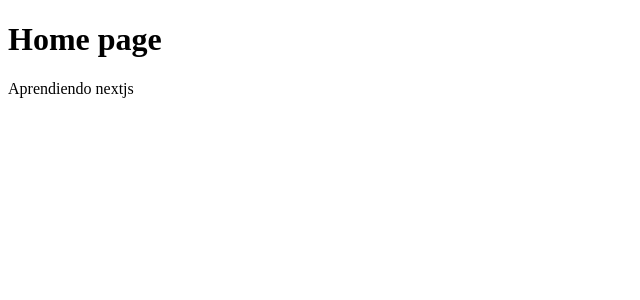
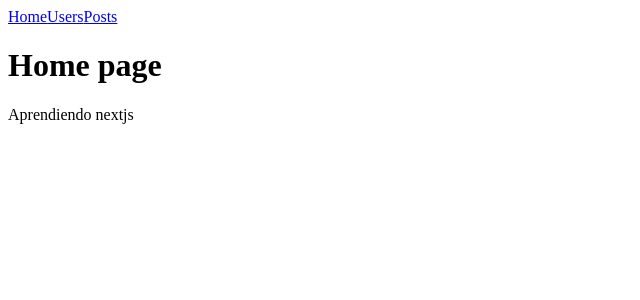
Before and after one commit to GusdomDominguez/Curso-next-js, a Next.js app: page / in a window 1280 px wide. Shown: the top 300 px of the page, without its empty margins (0-640 px from the left). Built offline with nearby package versions, Linux system fonts and the light colour scheme.

Commit message:
Creada navbar

```diff
--- /dev/null
+++ b/components/navbar.js
@@ -0,0 +1,19 @@
+import Link from "next/link";
+export default function Navbar() {
+  return (
+    <nav>
+      <Link href="/">
+        <a>Home</a>
+      </Link>
+      <Link href="/users">
+        <a>Users</a>
+      </Link>
+      <Link href="/posts">
+        <a>Posts</a>
+      </Link>
+      {/*       <Link href="/posts[id]" as={`/posts/${5}`}>
+        <a>Posts 5</a>
+      </Link> */}
+    </nav>
+  );
+}
--- a/pages/index.js
+++ b/pages/index.js
@@ -1,6 +1,9 @@
+import Navbar from "../components/navbar";
+
 export default function Home() {
   return (
     <div>
+      <Navbar></Navbar>
       <h1>Home page</h1>
       <p>Aprendiendo nextjs</p>
     </div>
--- a/pages/posts/[post].js
+++ b/pages/posts/[id].js
@@ -1,11 +1,13 @@
 import { useRouter } from "next/router";
+import Navbar from "../../components/navbar";
 
 export default function post() {
   const router = useRouter();
   return (
     <div>
+      <Navbar />
       <h2>Post Details</h2>
-      <p>Post ID: {router.query.post}</p>
+      <p>Post ID: {router.query.id}</p>
     </div>
   );
 }
--- a/pages/posts/index.js
+++ b/pages/posts/index.js
@@ -1,6 +1,9 @@
+import Navbar from "../../components/navbar";
+
 export default function Posts() {
   return (
     <div>
+      <Navbar></Navbar>
       <h1>Post Pages</h1>
     </div>
   );
--- a/pages/users/[user].js
+++ b/pages/users/[id].js
@@ -1,11 +1,14 @@
 import { useRouter } from "next/router";
+import Navbar from "../../components/navbar";
 
 export default function user() {
   const router = useRouter();
+
   return (
     <div>
+      <Navbar />
       <h2>User Details</h2>
-      <p>User ID: {router.query.user}</p>
+      <p>User ID: {router.query.id}</p>
     </div>
   );
 }
--- a/pages/users/index.js
+++ b/pages/users/index.js
@@ -1,6 +1,9 @@
+import Navbar from "../../components/navbar";
+
 export default function Users() {
   return (
     <div>
+      <Navbar></Navbar>
       <h1>Users Pages</h1>
     </div>
   );
```
